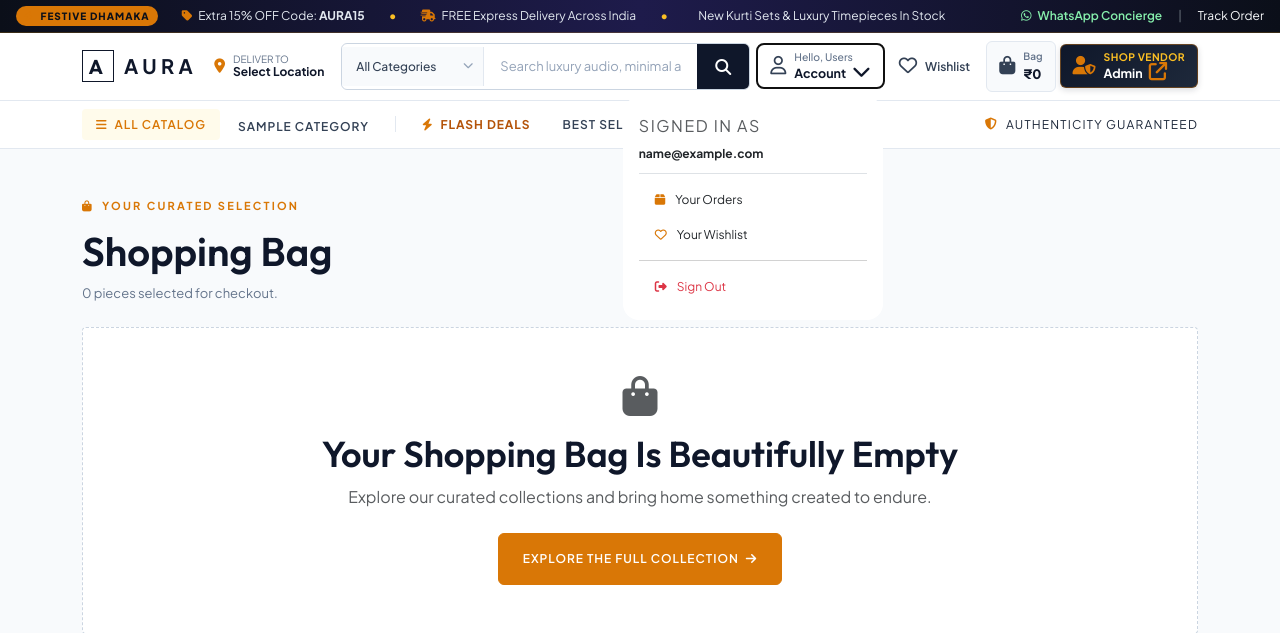
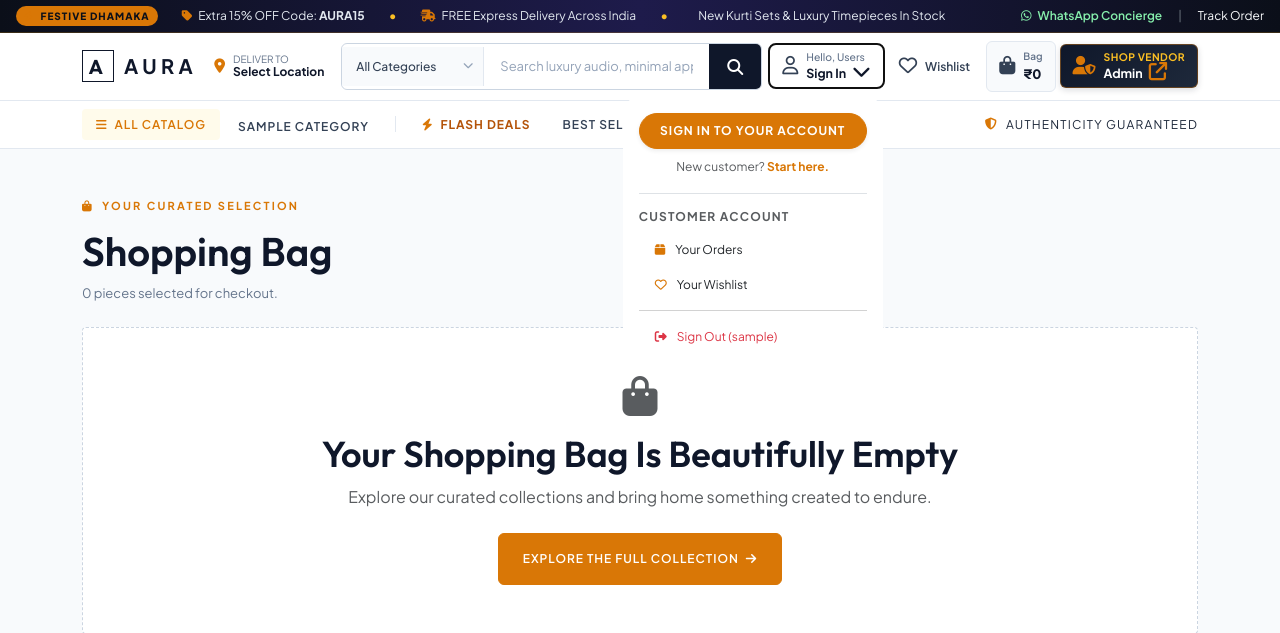
Before and after one commit to Aarya-505/whitelabel-ecommerce, a Django app: page /cart/ in a window 1280 px wide, after a click that opens the changed part. Shown: the top 633 px of the page. Run offline with Django 5.2, Linux system fonts and the light colour scheme; a user stored in the database is signed in; tables that the repository leaves empty hold one stand-in row (values such as "Sample post").

Commit message:
Ensure user Sign In option is always available in Hello Users dropdown

```diff
--- a/templates/base.html
+++ b/templates/base.html
@@ -89,9 +89,6 @@
                                         {% if request.user.is_authenticated and not request.user.is_staff %}
                                             <span class="action-sub">Hello, {{ request.user.first_name|default:request.user.username }}</span>
                                             <strong class="action-main">Account & Orders <i class="fa-solid fa-chevron-down fs-2xs ms-1"></i></strong>
-                                        {% elif request.user.is_authenticated and request.user.is_staff %}
-                                            <span class="action-sub">Hello, Users</span>
-                                            <strong class="action-main">Account <i class="fa-solid fa-chevron-down fs-2xs ms-1"></i></strong>
                                         {% else %}
                                             <span class="action-sub">Hello, Users</span>
                                             <strong class="action-main">Sign In <i class="fa-solid fa-chevron-down fs-2xs ms-1"></i></strong>
@@ -99,7 +96,7 @@
                                     </div>
                                 </a>
                                 <ul class="dropdown-menu dropdown-menu-end luxury-account-dropdown shadow-2xl p-3 border-0 rounded-4 mt-2" style="min-width: 260px;">
-                                    {% if not request.user.is_authenticated %}
+                                    {% if not request.user.is_authenticated or request.user.is_staff %}
                                         <div class="text-center pb-3 border-bottom mb-3">
                                             <a href="{% url 'storefront:user_login' %}" class="btn btn-gold w-100 rounded-pill py-2 fw-bold fs-xs shadow-sm mb-2">
                                                 Sign In to Your Account
@@ -112,10 +109,14 @@
                                             <h6 class="fs-xs fw-bold text-uppercase text-muted letter-spacing-1 mb-2">Customer Account</h6>
                                             <li><a class="dropdown-item rounded-2 py-2 fs-xs" href="{% url 'storefront:my_orders' %}"><i class="fa-solid fa-box me-2 text-gold"></i> Your Orders</a></li>
                                             <li><a class="dropdown-item rounded-2 py-2 fs-xs" href="{% url 'storefront:wishlist' %}"><i class="fa-regular fa-heart me-2 text-gold"></i> Your Wishlist</a></li>
+                                            {% if request.user.is_authenticated and request.user.is_staff %}
+                                                <li><hr class="dropdown-divider my-2"></li>
+                                                <li><a class="dropdown-item rounded-2 py-2 fs-xs text-danger" href="{% url 'storefront:user_logout' %}"><i class="fa-solid fa-right-from-bracket me-2"></i> Sign Out ({{ request.user.username }})</a></li>
+                                            {% endif %}
                                         </div>
                                     {% else %}
                                         <div class="pb-2 border-bottom mb-2">
-                                            <span class="fs-2xs text-muted text-uppercase letter-spacing-1 d-block">Signed in as</span>
+                                            <span class="fs-2xs text-muted text-uppercase letter-spacing-1 d-block">Signed in as (Customer)</span>
                                             <strong class="fs-xs text-dark">{{ request.user.email|default:request.user.username }}</strong>
                                         </div>
                                         <li><a class="dropdown-item rounded-2 py-2 fs-xs" href="{% url 'storefront:my_orders' %}"><i class="fa-solid fa-box me-2 text-gold"></i> Your Orders</a></li>
```
